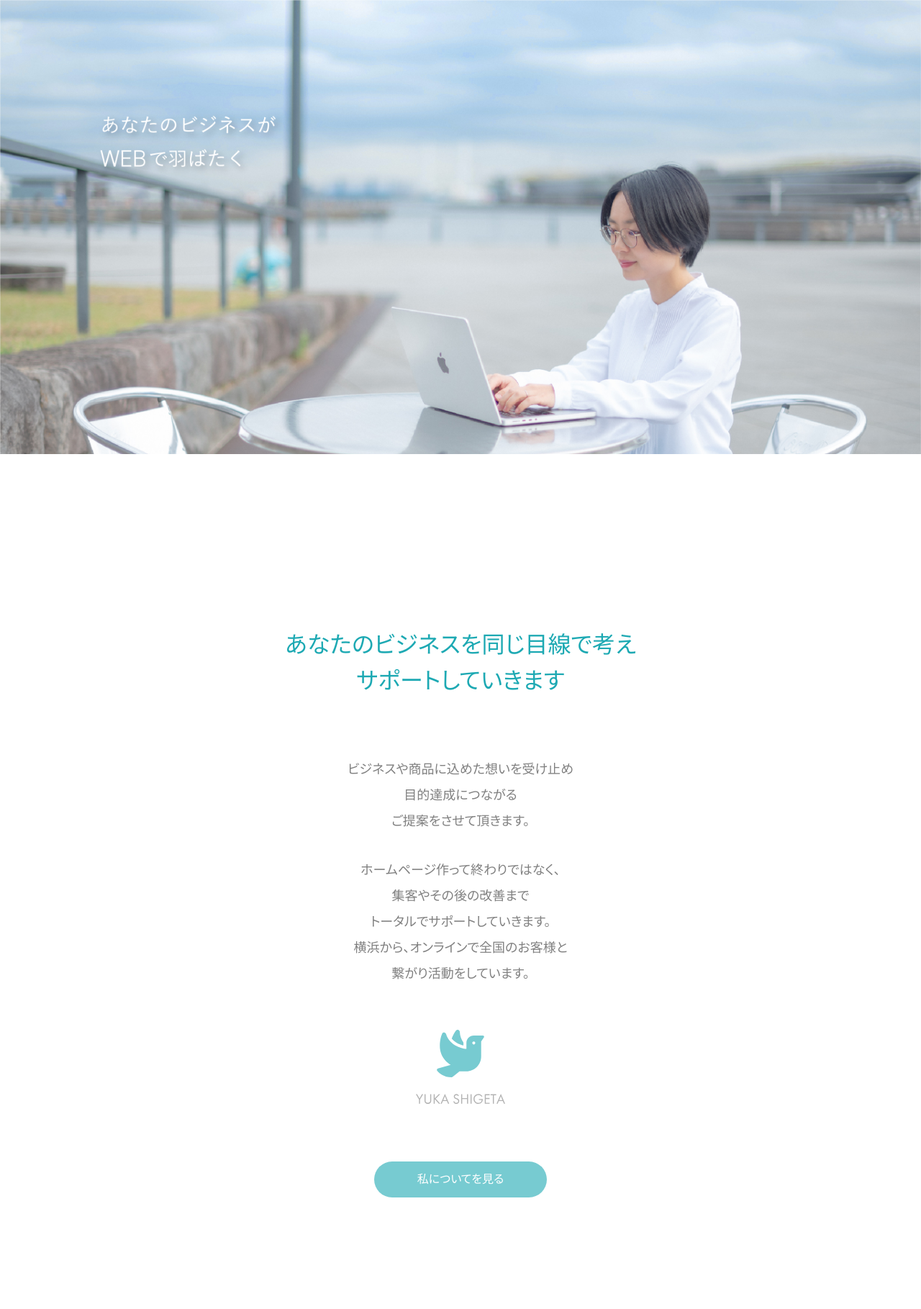
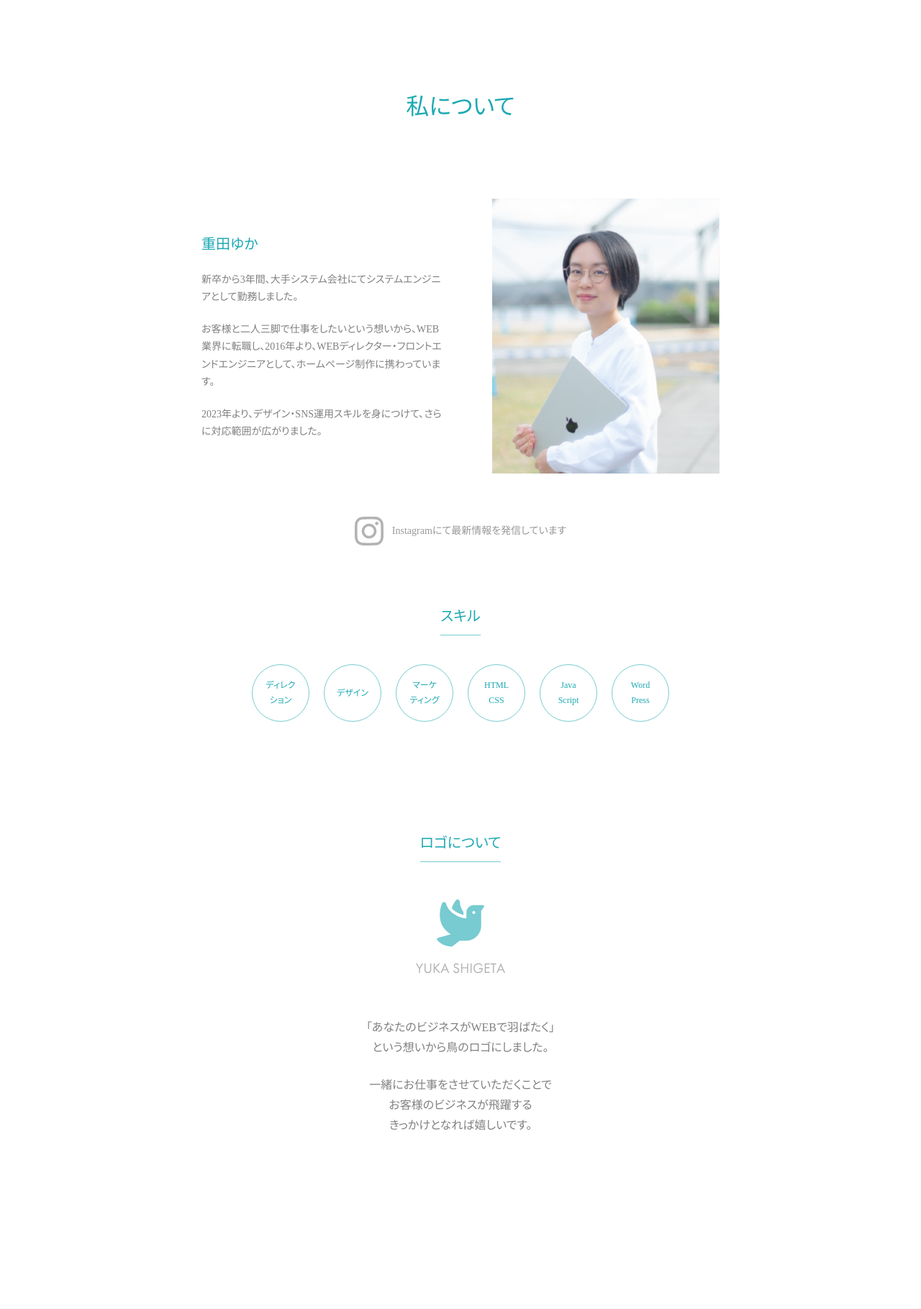
Before and after one commit to sgtyk/dezasuta, a PHP site: page /about/index.html in a window 1280 px wide. Shown: the part 90-1909 px from the top of the page at 72% size. Run offline with PHP 8.4, Linux system fonts and the light colour scheme.

Commit message:
ポートフォリオ 私についてPC作成

```diff
--- /dev/null
+++ b/202312/about/index.html
@@ -0,0 +1,134 @@
+<!DOCTYPE html>
+<html lang="ja">
+<head>
+  <meta charset="UTF-8">
+  <meta name="viewport" content="width=device-width, initial-scale=1.0">
+  <title>私について | YUKA SHIGETA | ホームページ制作・SNS運用代行</title>
+  <meta name="description" content="重田ゆかのポートフォリオサイトです。これまでの実績やサービスについて紹介しています。お気軽にお問いあわせください。">
+  <link rel="stylesheet" href="../assets/css/style.css">
+  <script src="https://ajax.googleapis.com/ajax/libs/jquery/3.7.1/jquery.min.js"></script>
+</head>
+<body>
+  <header class="header">
+    <a href="/">
+      <img src="../assets/images/svg/logo.svg" alt="YUKA SHIGETA" class="header-logo">
+    </a>
+    <nav class="nav">
+      <ul class="nav-list">
+        <li class="nav-item">
+          <a href="/about/" class="nav-link">私について</a>
+        </li>
+        <li class="nav-item">
+          <a href="/service/" class="nav-link">サービス</a>
+        </li>
+        <li class="nav-item">
+          <a href="/works/" class="nav-link">制作実績</a>
+        </li>
+        <li class="nav-item nav-item--contact">
+          <a href="/contact/" class="nav-link">
+            無料相談は
+            <br>
+            こちらから
+          </a>
+        </li>
+      </ul>
+    </nav>
+  </header>
+
+  <section class="aboutUnder under">
+    <h1 class="under-title">私について</h1>
+    <section class="profile">
+      <div class="profile-inner">
+        <h2 class="profile-name">重田ゆか</h2>
+        <p class="profile-text">新卒から3年間、大手システム会社にてシステムエンジニアとして勤務しました。</p>
+        <p class="profile-text">お客様と二人三脚で仕事をしたいという想いから、WEB業界に転職し、2016年より、WEBディレクター・フロントエンドエンジニアとして、ホームページ制作に携わっています。</p>
+        <p class="profile-text">2023年より、デザイン・SNS運用スキルを身につけて、さらに対応範囲が広がりました。</p>
+      </div>
+      <img src="../assets/images/about_img@2x.jpg" alt="重田 ゆか" class="profile-img">
+    </section>
+
+    <a href="https://www.instagram.com/yuka.shigeta.web/" class="aboutUnder-instagram" target="_blank">
+      <img src="../assets/images/svg/logo_instagram.svg" alt="Instagram" class="aboutUnder-instagramImg">
+      <p class="aboutUnder-instagramText">Instagramにて最新情報を発信しています</p>
+    </a>
+  </section>
+
+  <section class="skill">
+    <h2 class="skill-title underSectionTitle">
+      <span class="underSectionTitle-inner">
+        スキル
+      </span>
+    </h2>
+    <ul class="skill-list">
+      <li class="skill-item">ディレク<br>ション</li>
+      <li class="skill-item">デザイン</li>
+      <li class="skill-item">マーケ<br>ティング</li>
+      <li class="skill-item">HTML<br>CSS</li>
+      <li class="skill-item">Java<br>Script</li>
+      <li class="skill-item">Word<br>Press</li>
+    </ul>
+  </section>
+
+  <section class="logo">
+    <h2 class="logo-title underSectionTitle">
+      <span class="underSectionTitle-inner">
+        ロゴについて
+      </span>
+    </h2>
+    <img src="../assets/images/svg/logo_square.svg" alt="YUKA SHIGETA" class="logo-img">
+    <p class="logo-text">
+      「あなたのビジネスがWEBで羽ばたく」<br>
+      という想いから鳥のロゴにしました。
+    </p>
+    <p class="logo-text">
+      一緒にお仕事をさせていただくことで<br>
+      お客様のビジネスが飛躍する<br>
+      きっかけとなれば嬉しいです。
+    </p>
+  </section>
+
+  <section class="contact">
+    <h2 class="contact-title section-title">コンタクト</h2>
+    <p class="contact-text">
+      zoomにて無料相談受付中です。<br>
+      まずはお気軽にご連絡ください。
+    </p>
+    <a href="/contact/" class="contact-btn btn">無料で相談してみる</a>
+  </section>
+
+  <footer class="footer">
+    <div class="footer-inner">
+      <a href="/">
+        <img src="../assets/images/svg/logo_white.svg" alt="YUKA SHIGETA" class="footer-logo">
+      </a>
+      <nav class="footerNav">
+        <ul class="footerNav-list">
+          <li class="footerNav-item">
+            <a href="/about/" class="footerNav-link">私について</a>
+          </li>
+          <li class="footerNav-item">
+            <a href="/service/" class="footerNav-link">サービス</a>
+          </li>
+          <li class="footerNav-item">
+            <a href="/works/" class="footerNav-link">制作実績</a>
+          </li>
+          <li class="footerNav-item">
+            <a href="/contact/" class="footerNav-link">コンタクト</a>
+          </li>
+          <li class="footerNav-item">
+            <a href="https://www.instagram.com/yuka.shigeta.web/" class="footerNav-link" target="_blank">
+              <img src="../assets/images/svg/logo_instagram_white.svg" alt="Instagram" class="footerNav-instagram">
+            </a>
+          </li>
+        </ul>
+      </nav>
+    </div>
+  </footer>
+
+  <script>
+    $(function() {
+
+    });
+  </script>
+</body>
+</html>
--- a/202312/assets/css/style.css
+++ b/202312/assets/css/style.css
@@ -85,6 +89,29 @@
   text-align: center;
 }
 
+.under {
+  padding-top: 120px;
+}
+
+.under-title {
+  margin-bottom: 100px;
+  font-size: 2rem;
+  color: var(--accent-color);
+  text-align: center;
+}
+
+.underSectionTitle {
+  text-align: center;
+}
+
+.underSectionTitle-inner {
+  display: inline-block;
+  padding-bottom: 8px;
+  border-bottom: 1px solid #77CBD1;
+  font-size: 1.25rem;
+  color: var(--accent-color);
+}
+
 .btn {
   display: flex;
   align-items: center;
@@ -378,3 +412,101 @@
   width: 32px;
   height: 32px;
 }
+
+/* ====================
+ 私について
+======================= */
+
+.aboutUnder {
+  max-width: var(--content-width-sm);
+  margin: 0 auto;
+}
+
+.profile {
+  display: flex;
+  align-items: center;
+}
+
+.profile-inner {
+}
+
+.profile-name {
+  font-size: 1.25rem;
+  color: var(--accent-color);
+}
+
+.profile-text {
+  margin-top: 20px;
+}
+
+.profile-img {
+  width: 316px;
+  margin-left: 60px;
+}
+
+.aboutUnder-instagram {
+  display: flex;
+  justify-content: center;
+  align-items: center;
+  margin-top: 60px;
+}
+
+.aboutUnder-instagramImg {
+  width: 40px;
+  height: 40px;
+}
+
+.aboutUnder-instagramText {
+  margin-left: 12px;
+  color: #999;
+}
+
+.skill {
+  margin: 80px auto 0;
+}
+
+.skill-title.underSectionTitle {
+}
+
+.skill-list {
+  display: flex;
+  justify-content: center;
+  margin-top: 40px;
+}
+
+.skill-item {
+  display: flex;
+  justify-content: center;
+  align-items: center;
+  width: 80px;
+  height: 80px;
+  border: 1px solid var(--bg-color-deep);
+  border-radius: 50%;
+  font-size: 0.75rem;
+  color: var(--accent-color);
+  text-align: center;
+}
+
+.skill-item + .skill-item {
+  margin-left: 20px;
+}
+
+.logo {
+  margin-top: 150px;
+  text-align: center;
+}
+
+.logo-img {
+  margin-top: 50px;
+  width: 124px;
+  height: 106px;
+}
+
+.logo-text {
+  margin-top: 60px;
+  font-size: 1rem;
+}
+
+.logo-text + .logo-text {
+  margin-top: 24px;
+}
--- a/202312/index.html
+++ b/202312/index.html
@@ -3,31 +3,31 @@
 <head>
   <meta charset="UTF-8">
   <meta name="viewport" content="width=device-width, initial-scale=1.0">
-  <title>YUKA SHIGETA</title>
-  <meta name="description" content="重田ゆかのポートフォリオサイトです。これまでの実績やサービスについて紹介しています。お気軽にお問いあわせください。">
+  <title>YUKA SHIGETA | ホームページ制作・SNS運用代行</title>
+  <meta name="description" content="重田ゆかのポートフォリオサイトです。ホームページ制作・SNS運用代行をしています。これまでの実績やサービスについて紹介しています。お気軽にお問いあわせください。">
   <link rel="stylesheet" href="assets/css/style.css">
   <script src="https://ajax.googleapis.com/ajax/libs/jquery/3.7.1/jquery.min.js"></script>
 </head>
 <body>
   <header class="header">
-    <h1 class="header-logo">
+    <h1>
       <a href="/">
-        <img src="assets/images/svg/logo.svg" alt="YUKA SHIGETA">
+        <img src="assets/images/svg/logo.svg" alt="YUKA SHIGETA" class="header-logo">
       </a>
     </h1>
     <nav class="nav">
       <ul class="nav-list">
         <li class="nav-item">
-          <a href="./about/" class="nav-link">私について</a>
+          <a href="/about/" class="nav-link">私について</a>
         </li>
         <li class="nav-item">
-          <a href="./service/" class="nav-link">サービス</a>
+          <a href="/service/" class="nav-link">サービス</a>
         </li>
         <li class="nav-item">
-          <a href="./works/" class="nav-link">制作実績</a>
+          <a href="/works/" class="nav-link">制作実績</a>
         </li>
         <li class="nav-item nav-item--contact">
-          <a href="./contact/" class="nav-link">
+          <a href="/contact/" class="nav-link">
             無料相談は
             <br>
             こちらから
@@ -60,7 +60,7 @@
       繋がり活動をしています。
     </p>
     <img src="assets/images/svg/logo_square.svg" alt="YUKA SHIGETA" class="about-logo">
-    <a href="./about/" class="about-btn btn">私についてを見る</a>
+    <a href="/about/" class="about-btn btn">私についてを見る</a>
   </section>
 
   <section class="problem secton">
@@ -109,7 +109,7 @@
         <p class="service-text">SNSは集客に必要な大切なツールです。運用方針の策定、リサーチ、画像作成、分析など、日々のSNS運用に必要な作業を代行します。</p>
       </li>
     </ul>
-    <a href="./service/" class="service-btn btn">もっと見る</a>
+    <a href="/service/" class="service-btn btn">もっと見る</a>
   </section>
 
   <section class="works secton">
@@ -164,7 +164,7 @@
         <p class="works-text">ハンバーガーバナー2種</p>
       </li>
     </ul>
-    <a href="./works/" class="works-btn btn">もっと見る</a>
+    <a href="/works/" class="works-btn btn">もっと見る</a>
   </section>
 
   <section class="contact">
@@ -173,29 +173,27 @@
       zoomにて無料相談受付中です。<br>
       まずはお気軽にご連絡ください。
     </p>
-    <a href="./contact/" class="contact-btn btn">無料で相談してみる</a>
+    <a href="/contact/" class="contact-btn btn">無料で相談してみる</a>
   </section>
 
   <footer class="footer">
     <div class="footer-inner">
-      <h1 class="footer-logo">
-        <a href="/">
-          <img src="assets/images/svg/logo_white.svg" alt="YUKA SHIGETA" class="footer-img">
-        </a>
-      </h1>
+      <a href="/">
+        <img src="assets/images/svg/logo_white.svg" alt="YUKA SHIGETA" class="footer-logo">
+      </a>
       <nav class="footerNav">
         <ul class="footerNav-list">
           <li class="footerNav-item">
-            <a href="./about/" class="footerNav-link">私について</a>
+            <a href="/about/" class="footerNav-link">私について</a>
           </li>
           <li class="footerNav-item">
-            <a href="./service/" class="footerNav-link">サービス</a>
+            <a href="/service/" class="footerNav-link">サービス</a>
           </li>
           <li class="footerNav-item">
-            <a href="./works/" class="footerNav-link">制作実績</a>
+            <a href="/works/" class="footerNav-link">制作実績</a>
           </li>
           <li class="footerNav-item">
-            <a href="./contact/" class="footerNav-link">コンタクト</a>
+            <a href="/contact/" class="footerNav-link">コンタクト</a>
           </li>
           <li class="footerNav-item">
             <a href="https://www.instagram.com/yuka.shigeta.web/" class="footerNav-link" target="_blank">
```
Also changed, not shown: other parts of 202312/assets/css/style.css (+61 -50 lines), 202312/contact/index.html (added, +92 -0 lines), 202312/service/index.html (added, +92 -0 lines), 202312/works/index.html (added, +91 -0 lines).
